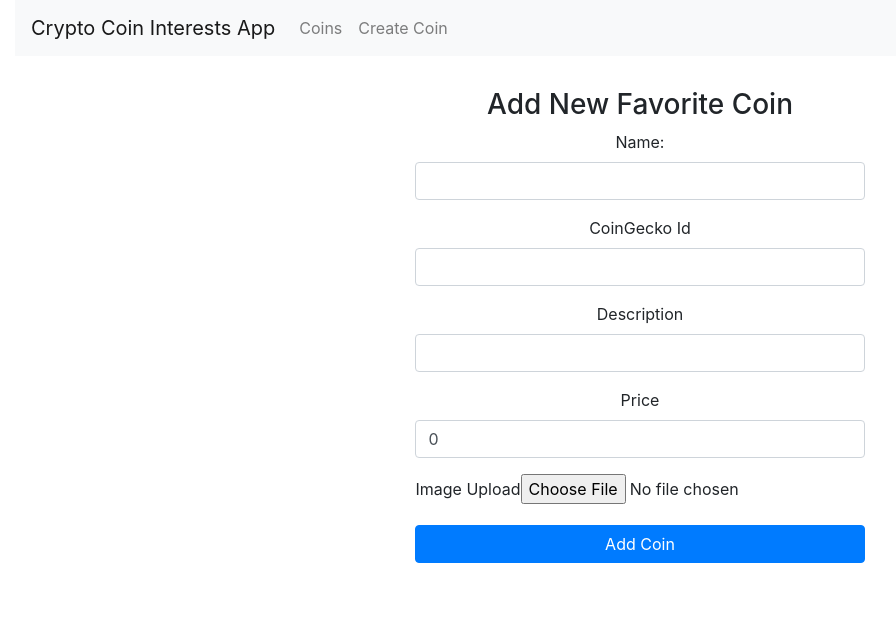
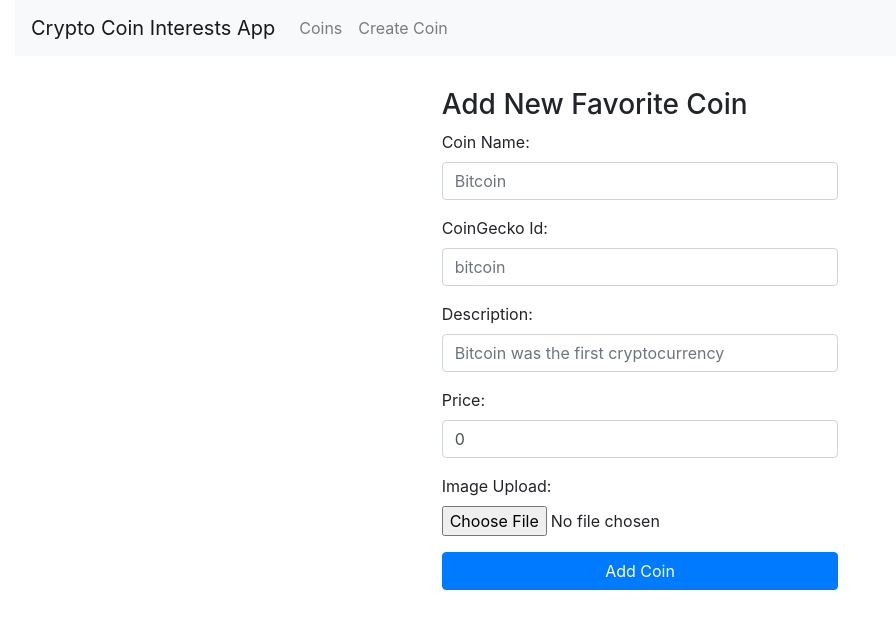
Before and after one commit to AbondDev/InterestsApp, a React (Create React App) app in the folder frontend/: page /create in a window 1280 px wide. Shown: the top 628 px of the page, without its empty margins (0-896 px from the left). Built offline with nearby package versions, Linux system fonts and the light colour scheme.

Commit message:
formatted create-coin page, used bootstrap-react elements where possible, changed text-area to text field for new facts, muted text on facts

```diff
--- a/frontend/public/index.html
+++ b/frontend/public/index.html
@@ -24,7 +24,7 @@
       work correctly both with client-side routing and a non-root public URL.
       Learn how to configure a non-root public URL by running `npm run build`.
     -->
-    <title>React App</title>
+    <title>Crypto-Coin App</title>
   </head>
   <body>
     <noscript>You need to enable JavaScript to run this app.</noscript>
--- a/frontend/src/App.css
+++ b/frontend/src/App.css
@@ -32,7 +32,7 @@ br + div {
   background-color: #fff;
   box-shadow: 0px 0px 10px 0px rgba(0,0,0,0.30);
   width: 18rem;
-  height: 100vh
+
 }
 
 
--- a/frontend/src/components/coin-list.component.js
+++ b/frontend/src/components/coin-list.component.js
@@ -56,7 +56,7 @@ export default class CoinList extends Component {
                         </Row>
                       <h3>Facts</h3>
                       <Row className ="justify-content-center">
-                      {coin.facts.map(function(currentFact, i){
+                      {coin.facts.slice(0,2).map(function(currentFact, i){
                  return (<p key={i}>{currentFact.body} - <span className="text-muted">{currentFact.author}</span></p>)
                })}
                       </Row>
--- a/frontend/src/components/create-coin.component.js
+++ b/frontend/src/components/create-coin.component.js
@@ -3,6 +3,7 @@
 // Todo: change the file button to react-bootstrap file
 // Todo: make sure all labels are associated to their inputs
 import React, {Component} from 'react';
+import {Form, Row} from 'react-bootstrap'
 import axios from 'axios'
 
 export default class CreateCoin extends Component {
@@ -53,11 +54,6 @@ export default class CreateCoin extends Component {
   onSubmit(e) {
     e.preventDefault()
     // Todo: Remove conosole.logs
-    console.log('Form Submitted');
-    console.log(`Coin Name: ${this.state.name}`);
-    console.log(`CoinGecko Id: ${this.state.coinGeckoId}`);
-    console.log(`Coin Description: ${this.state.description}`);
-    console.log(`Coin Price: ${this.state.price}`);
 
       const formData = new FormData();
       formData.append("coinName", this.state.name)
@@ -79,7 +75,8 @@ export default class CreateCoin extends Component {
         coinGeckoId: '',
         description: '',
         price: 0,
-      image: null
+        image: null,
+        validated: true
       })
       this.props.history.push('/')
   }
@@ -87,53 +84,60 @@ export default class CreateCoin extends Component {
 
 render() {
        return (
-           <div className ='mt-2'>
+         <Row className="justify-content-center text-left">
+         <div className ='mt-2 col-12 col-md-4'>
              <h3>Add New Favorite Coin</h3>
-               <form encType="multipart/form-data" onSubmit={this.onSubmit}>
-                   <div className="form-group">
-                       <label>Name: </label>
-                       <input  type="text"
-                               className="form-control"
+             <Form encType="multipart/form-data" onSubmit={this.onSubmit}>
+                 <Form.Group>
+                     <Form.Label for="coinName">Coin Name: </Form.Label>
+                     <Form.Control type="text"
                              value={this.state.name}
                              onChange={this.onChangeName}
-                               />
-                   </div>
-                   <div className="form-group">
-                       <label>CoinGecko Id </label>
-                       <input
+                             placeholder="Bitcoin"
+                             id="coinName"
+                             required/>
+                 </Form.Group>
+                 <Form.Group>
+                     <Form.Label for="coinGeckoId">CoinGecko Id: </Form.Label>
+                     <Form.Control
                              type="text"
-                               className="form-control"
+                             placeholder="bitcoin"
                              value={this.state.coingeckoId}
+                             id="coinGeckoId"
                              onChange={this.onChangeCoingeckoId}
                              />
-                   </div>
-                   <div className="form-group">
-                       <label>Description </label>
-                       <input
+                 </Form.Group>
+                 <Form.Group>
+                     <Form.Label for="description">Description: </Form.Label>
+                     <Form.Control
                              type="text"
-                               className="form-control"
                              value={this.state.description}
                              onChange={this.onChangeDescription}
-                               />
-                   </div>
-                   <div className="form-group">
-                       <label>Price </label>
-                       <input
+                             id="description"
+                             placeholder="Bitcoin was the first cryptocurrency"
+                             required/>
+                 </Form.Group>
+                 <Form.Group>
+                     <Form.Label for="price">Price: </Form.Label>
+                     <Form.Control
                              type="number"
-                               className="form-control"
                              value={this.state.price}
                              onChange={this.onChangePrice}
-                               />
+                             id="price"
+                             min="1"
+                             required/>
+                 </Form.Group>
+                 <Form.Group>
+                     <Form.Label for="image">Image Upload: </Form.Label>
+                     <input id="image" type="file" className="form-control-file" onChange={this.onFileChange} requires/>
+                 </Form.Group>
+                 <Form.Group>
+                     <input type="submit" value="Add Coin" className="btn btn-primary btn-block" />
+                 </Form.Group>
+             </Form>
          </div>
-                   <div className="form-group">
-                       <label>Image Upload </label>
-                       <input  type="file" onChange={this.onFileChange} />
-                   </div>
-                   <div className="form-group">
-                       <input type="submit" value="Add Coin" className="btn btn-primary btn-block" />
-                   </div>
-               </form>
-           </div>
+         </Row>
+
        )
    }
 
--- a/frontend/src/components/create-fact.component.js
+++ b/frontend/src/components/create-fact.component.js
@@ -60,15 +60,14 @@ render() {
                                onChange={this.onChangeAuthor}
                                />
                    </div>
+
                    <div className="form-group">
                        <label>Body </label>
-                       <textarea
-                           name="body"
-                           rows="4"
-                           cols="25"
-                           className="form-control"
-                           value={this.state.body}
-                           onChange={this.onChangeBody} />
+                       <input  type="text"
+                               className="form-control"
+                               value={this.state.body}
+                               onChange={this.onChangeBody}
+                               />
                    </div>
                    <div className="form-group">
                        <input type="submit" value="Add Fact" className="btn btn-primary" />
--- a/frontend/src/components/show-fact.component.js
+++ b/frontend/src/components/show-fact.component.js
@@ -10,7 +10,7 @@ export default class Fact extends Component {
       <>
       <div>
       <Row className ="justify-content-center">
-        <p>{this.state.fact.body} - {this.state.fact.author}</p>
+        <p>{this.state.fact.body} - <span className="text-muted"> {this.state.fact.author} </span> </p>
         <button className="btn btn-sm btn-outline-danger" onClick={() =>  this.props.onDelete(this.props.fact._id)}>
           Delete
         </button>
```
Lines whose indentation alone changed are shown as unchanged.
